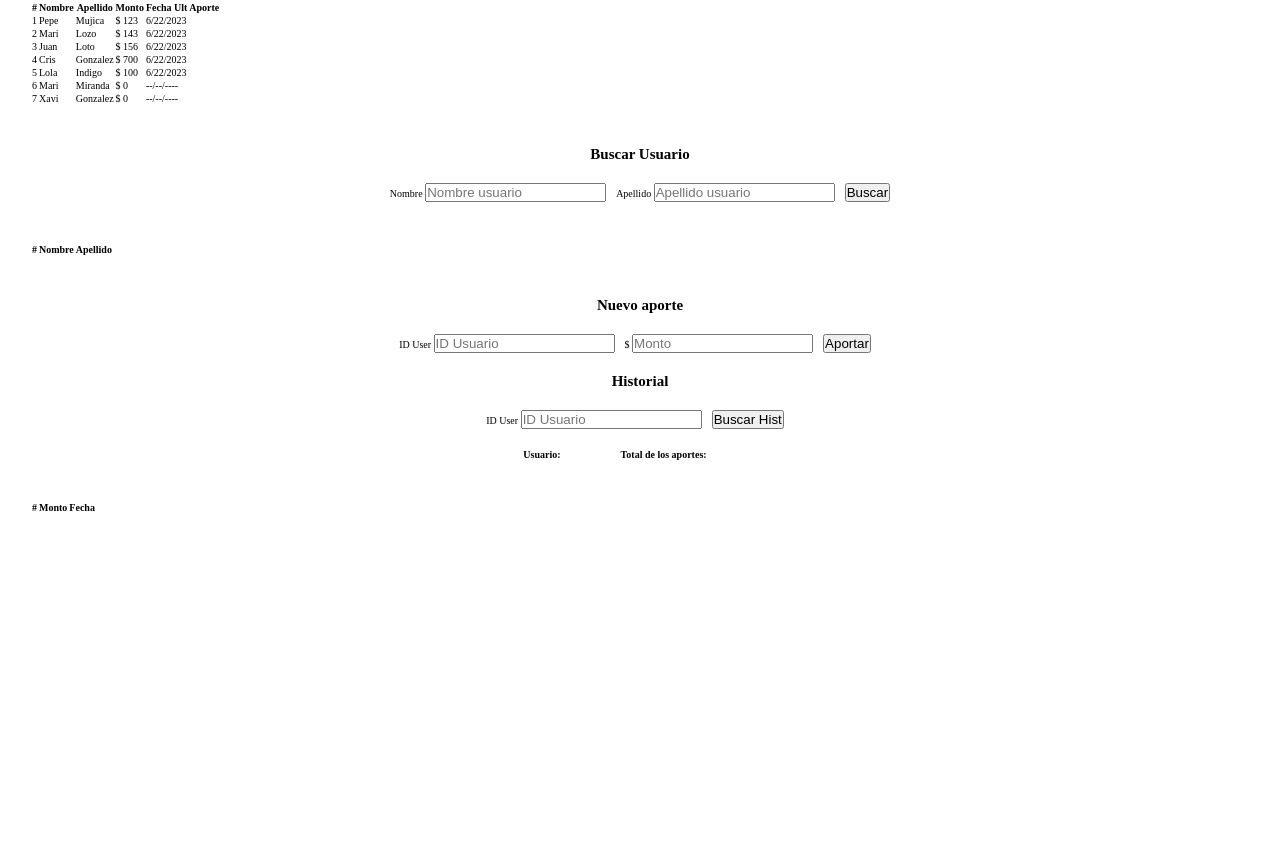
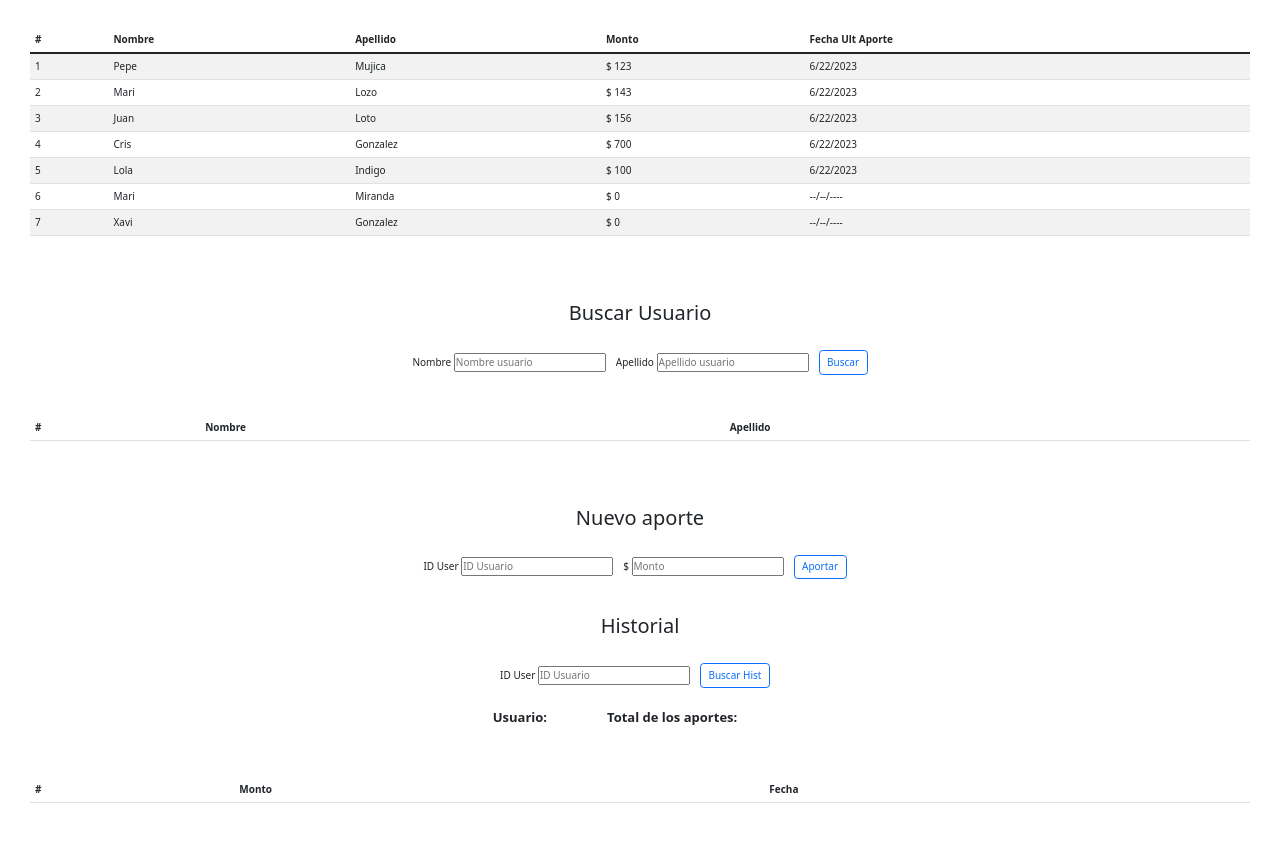
Before and after one commit to RoAriel/coder-js-proyecto-ocr, a plain HTML site: page index.html in a window 1280 px wide. Shown: the part 73-916 px from the top of the page. Before the commit the page ends 800 px from the top, so only its background shows below. Drawn offline with nearby package versions, Linux system fonts and the light colour scheme.

Commit message:
add bootstrap

```diff
--- a/css/styles.css
+++ b/css/styles.css
@@ -8,11 +8,19 @@ html {
     font-size: 62.5%;
 }
 
+p {
+    font-size: 1.3rem;
+}
+
+.conteiner-table{
+    border-collapse: collapse;
+}
 .conteiner-titulo{
     display: flex;
     justify-content: center;
     align-items: center;
     padding:  1rem;
+    margin-top: 1.5rem;
 }
 .tabla-margen{
     display: flex;
--- a/index.html
+++ b/index.html
@@ -7,8 +7,8 @@
     <meta name="viewport" content="width=device-width, initial-scale=1.0">
     <title>Proyecto-OCR</title>
     <link rel="stylesheet" href="./css/styles.css">
-    <!-- <link href="https://cdn.jsdelivr.net/npm/bootstrap@5.3.0/dist/css/bootstrap.min.css" rel="stylesheet"
-        integrity="sha384-9ndCyUaIbzAi2FUVXJi0CjmCapSmO7SnpJef0486qhLnuZ2cdeRhO02iuK6FUUVM" crossorigin="anonymous"> -->
+<link href="https://cdn.jsdelivr.net/npm/bootstrap@5.3.0/dist/css/bootstrap.min.css" rel="stylesheet"
+        integrity="sha384-9ndCyUaIbzAi2FUVXJi0CjmCapSmO7SnpJef0486qhLnuZ2cdeRhO02iuK6FUUVM" crossorigin="anonymous">
 </head>
 
 <body>
@@ -22,7 +22,7 @@
     <main>
         <section>
             <div class="tabla-margen">
-                <table class="table table-striped ">
+                <table class="table table-striped conteiner-table">
                     <thead>
                         <tr>
                             <th scope="col">#</th>
@@ -49,7 +49,7 @@
                 <label for="apellido-usuario">
                     Apellido <input type="text" placeholder="Apellido usuario" id="lastName-usr">
                 </label>
-                <button type="button" id="bt-buscar-usr">Buscar</button>
+                <button class="btn btn-outline-primary" type="button" id="bt-buscar-usr">Buscar</button>
             </div>
             <div class="tabla-margen">
                 <table class="table table-striped">
@@ -77,7 +77,7 @@
                 <label for="monto">
                     $ <input type="number" placeholder="Monto" id="in-monto">
                 </label>
-                <button type="button" id="bt-aportar">Aportar</button>
+                <button class="btn btn-outline-primary" type="button" id="bt-aportar">Aportar</button>
                 <small id="msj-aporte"></small>
             </div>
         </section>
@@ -89,7 +89,7 @@
                 <label for="id-usuario-hist">
                     ID User <input type="text" placeholder="ID Usuario" id="id-user-hist">
                 </label>
-                <button type="button" id="bt-buscar-hist">Buscar Hist</button>
+                <button class="btn btn-outline-primary" class="btn type="button" id="bt-buscar-hist">Buscar Hist</button>
                 <small id="msj-hist"></small>
             </div>
                 <div class="conteiner-historial">
@@ -117,9 +117,9 @@
 
     <script src="./js/objetos.js"></script>
     <script src="./js/main.js"></script>
-    <!-- <script src="https://cdn.jsdelivr.net/npm/bootstrap@5.3.0/dist/js/bootstrap.bundle.min.js"
+     <script src="https://cdn.jsdelivr.net/npm/bootstrap@5.3.0/dist/js/bootstrap.bundle.min.js"
         integrity="sha384-geWF76RCwLtnZ8qwWowPQNguL3RmwHVBC9FhGdlKrxdiJJigb/j/68SIy3Te4Bkz"
-        crossorigin="anonymous"></script> -->
+        crossorigin="anonymous"></script>
 </body>
 
 </html>
--- a/js/main.js
+++ b/js/main.js
@@ -67,8 +67,6 @@ function getUserByID(idUsr) {
 };
 
 // USO DEL DOM
-
-
 
 let table = document.getElementById('tablaBody');
 function renderizarUsuarios(users) {
```
